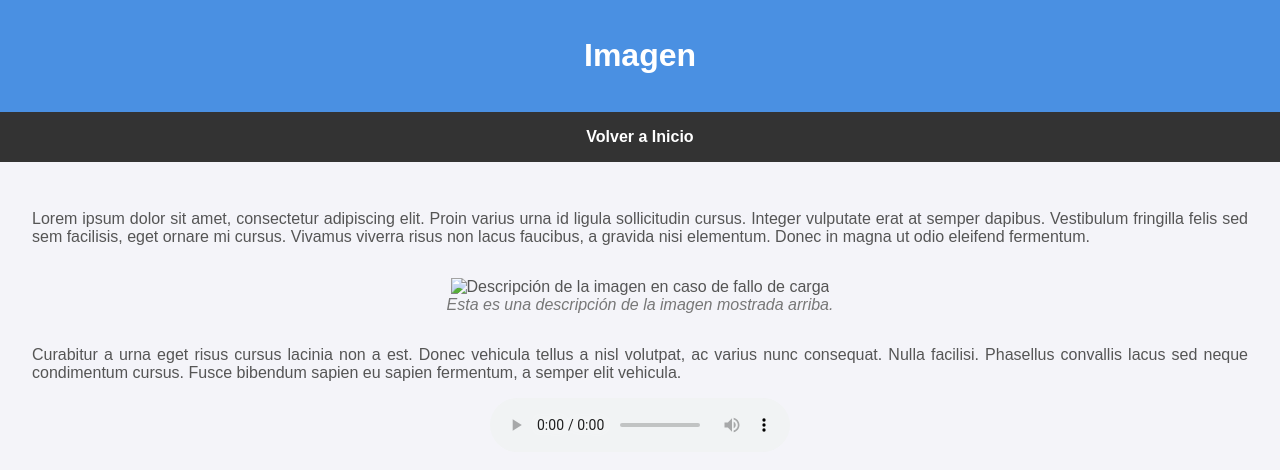
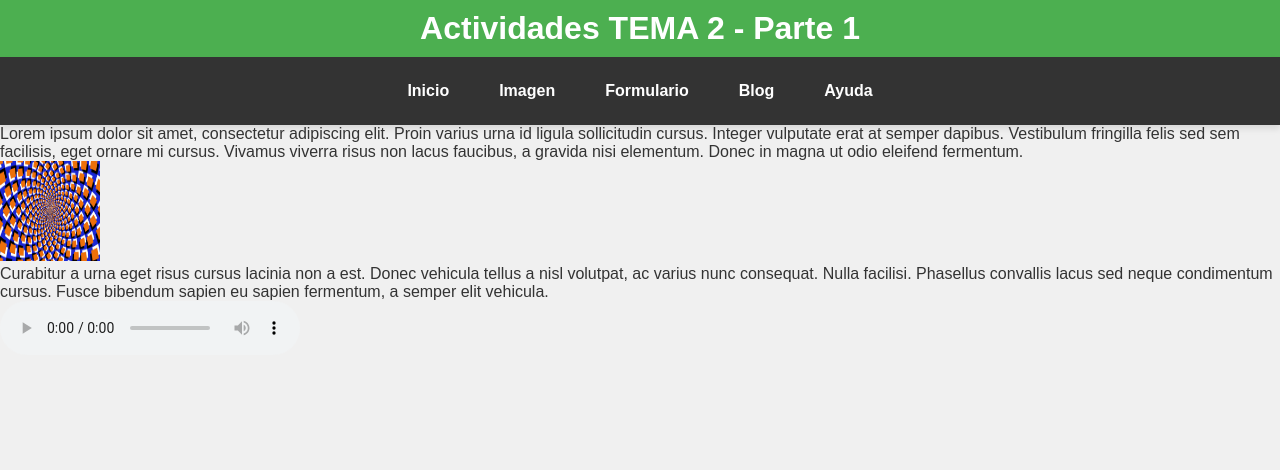
Before and after one commit to mangelccc/Rosa, a plain HTML site: page Practica 2-1/imagen.html in a window 1280 px wide. Drawn offline with Linux system fonts and the light colour scheme.

Commit message:
Ejercicio 1,3,2

```diff
--- a/Practica 2-1/imagen.html
+++ b/Practica 2-1/imagen.html
@@ -4,93 +4,35 @@
     <meta charset="UTF-8">
     <meta name="viewport" content="width=device-width, initial-scale=1.0">
     <title>Imagen</title>
-    <style>
-        body {
-            font-family: Arial, sans-serif;
-            background-color: #f4f4f9;
-            color: #555;
-            margin: 0;
-            padding: 0;
-        }
-
-        header {
-            background-color: #4a90e2;
-            color: white;
-            padding: 1em 0;
-            text-align: center;
-        }
-
-        nav {
-            background-color: #333;
-            text-align: center;
-            padding: 1em 0;
-        }
-
-        nav a {
-            color: white;
-            margin: 0 1em;
-            text-decoration: none;
-            font-weight: bold;
-        }
-
-        main {
-            padding: 2em;
-            text-align: center;
-        }
-
-        figure {
-            margin: 2em 0;
-            text-align: center;
-        }
-
-        figcaption {
-            font-style: italic;
-            color: #777;
-        }
-
-        p {
-            text-align: justify;
-            margin: 1em 0;
-        }
-
-    </style>
+    <link rel="stylesheet" href="./style.css">
+    <link rel="stylesheet" href="./styleimg.css">
 </head>
 <body>
-
-    <!-- Cabecera con título -->
     <header>
-        <h1>Imagen</h1>
+        <h1>Actividades TEMA 2 - Parte 1</h1>
     </header>
-
-    <!-- Menú de navegación -->
     <nav>
-        <a href="index.html">Volver a Inicio</a>
+        <a href="./index.html">Inicio</a>
+        <a href="./imagen.html">Imagen</a>
+        <a href="./formulario.html">Formulario</a>
+        <a href="./blog.html.html">Blog</a>
+        <a href="./ayuda">Ayuda</a>
     </nav>
-
-    <!-- Cuerpo con imagen, texto y audio -->
     <main>
-        <!-- Texto previo a la imagen -->
         <p>Lorem ipsum dolor sit amet, consectetur adipiscing elit. Proin varius urna id ligula sollicitudin cursus.
         Integer vulputate erat at semper dapibus. Vestibulum fringilla felis sed sem facilisis, eget ornare mi cursus.
         Vivamus viverra risus non lacus faucibus, a gravida nisi elementum. Donec in magna ut odio eleifend fermentum.</p>
 
-        <!-- Imagen usando <picture> con fuentes alternativas -->
-        <figure>
-            <picture>
-                <source media="(min-width: 650px)" srcset="high-res.jpg">
-                <source media="(min-width: 450px)" srcset="med-res.jpg">
-                <source src="low-res.jpg">
-                <img src="fallo.jpg" alt="Descripción de la imagen en caso de fallo de carga">
-            </picture>
-            <figcaption>Esta es una descripción de la imagen mostrada arriba.</figcaption>
-        </figure>
+        <picture>
+            <source media="(min-width: 650px)" srcset="imagen.jpg">
+            <source media="(min-width: 450px)" srcset="imagen.jpg">
+            <img src="imagen.jpg" alt="Imagen en caso de que no se soporte la etiqueta.">
+        </picture>
 
-        <!-- Texto posterior a la imagen -->
         <p>Curabitur a urna eget risus cursus lacinia non a est. Donec vehicula tellus a nisl volutpat, ac varius
         nunc consequat. Nulla facilisi. Phasellus convallis lacus sed neque condimentum cursus. Fusce bibendum sapien
         eu sapien fermentum, a semper elit vehicula.</p>
 
-        <!-- Reproductor de audio -->
         <audio controls autoplay loop>
             <source src="audio.mp3" type="audio/mpeg">
             Tu navegador no soporta el elemento de audio.
--- a/Practica 2-1/style.css
+++ b/Practica 2-1/style.css
@@ -40,33 +40,3 @@ nav a:hover {
     background-color: #4CAF50;
     color: white;
 }
-
-main {
-    padding: 20px;
-    max-width: 800px;
-    margin: 20px auto;
-    background-color: white;
-    border-radius: 8px;
-    box-shadow: 0 0 10px rgba(0, 0, 0, 0.1);
-}
-
-#informacion-alumnos {
-    margin-top: 20px;
-}
-
-.alumno {
-    background-color: #f9f9f9;
-    padding: 15px;
-    margin-bottom: 15px;
-    border-left: 5px solid #4CAF50;
-    border-radius: 5px;
-}
-
-.alumno p {
-    margin-bottom: 5px;
-}
-
-h2 {
-    color: #4CAF50;
-    margin-bottom: 15px;
-}
--- /dev/null
+++ b/Practica 2-1/styleimg.css
@@ -0,0 +1,4 @@
+img {
+    width: 100px;
+    height: 100px;
+}
--- /dev/null
+++ b/Practica 2-1/styleindex.css
@@ -0,0 +1,29 @@
+main {
+    padding: 20px;
+    max-width: 800px;
+    margin: 20px auto;
+    background-color: white;
+    border-radius: 8px;
+    box-shadow: 0 0 10px rgba(0, 0, 0, 0.1);
+}
+
+#informacion-alumnos {
+    margin-top: 20px;
+}
+
+.alumno {
+    background-color: #f9f9f9;
+    padding: 15px;
+    margin-bottom: 15px;
+    border-left: 5px solid #4CAF50;
+    border-radius: 5px;
+}
+
+.alumno p {
+    margin-bottom: 5px;
+}
+
+h2 {
+    color: #4CAF50;
+    margin-bottom: 15px;
+}
```
Also changed, not shown: Practica 2-1/formulario.html (+25 -14 lines), Practica 2-1/index.html (+5 -4 lines), Practica 2-1/imagen.jpg (added).
